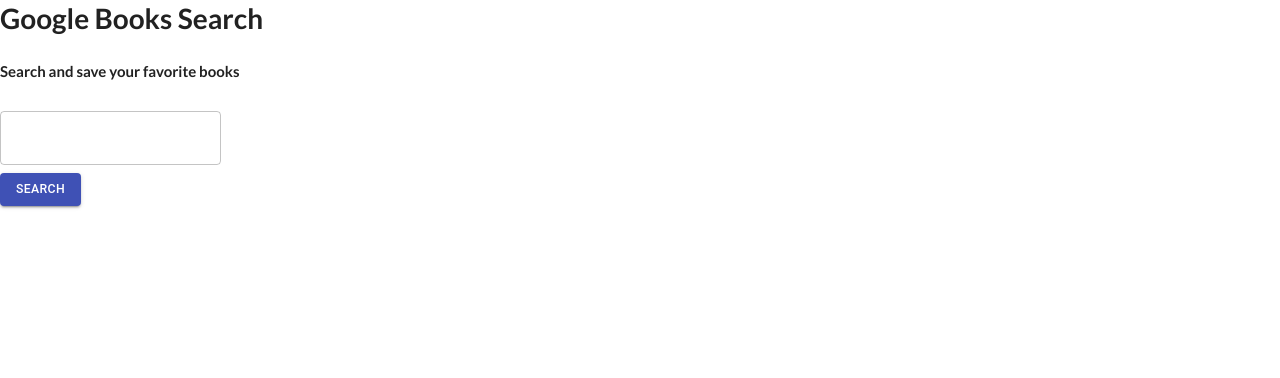
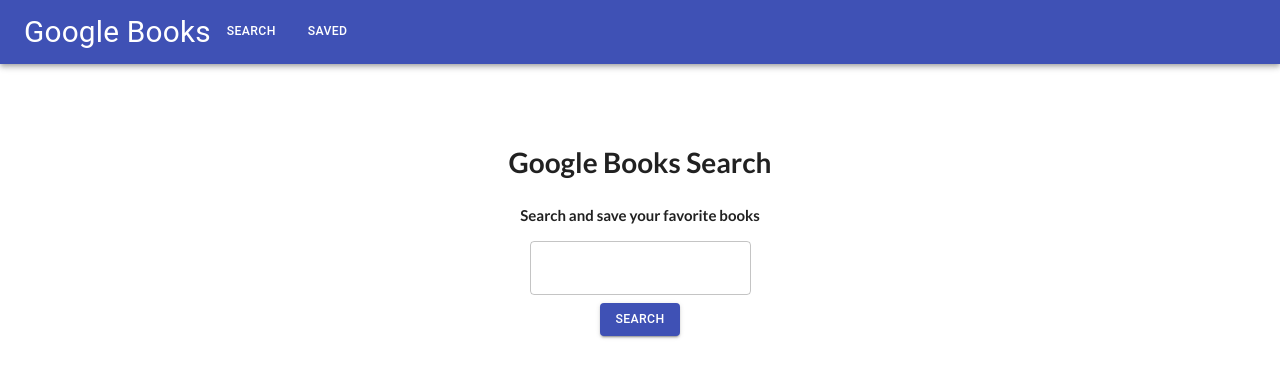
Before and after one commit to kumikonomura/google-books-search, a React (Create React App) app in the folder client/: page / in a window 1280 px wide. Shown: the top 378 px of the page. Built offline with nearby package versions, Linux system fonts and the light colour scheme.

Commit message:
created navbar and styled the searchbox

```diff
--- a/client/src/App.js
+++ b/client/src/App.js
@@ -2,6 +2,7 @@
 import { BrowserRouter as Router, Route, Link } from 'react-router-dom'
 import axios from 'axios'
 import SearchBox from './components/SearchBox'
+import NavBar from './components/NavBar'
 class App extends React.Component {
   state = {
     searchTerm: '',
@@ -18,7 +19,7 @@
       link: ''
     }
   }
-
+// This function will search for the book using the Google Books API
   handleSearchBook = searchTerm => {
     axios.get(`https://www.googleapis.com/books/v1/volumes?q=${searchTerm}&key=AIzaSyAGDbzsUMeCa0dq4ANvOuWeZACpiZkSbpY`)
     .then(response => {
@@ -38,7 +39,7 @@
 
   handleSearchButton = _ => {
     console.log('click working')
-    // this.handleSearchBook('')
+    this.handleSearchBook('')
   }
 
   // componentDidMount () {
@@ -57,8 +58,7 @@
   render () {
     return (
       <>
-      <h1>Google Books Search</h1>
-      <h4>Search and save your favorite books</h4>
+      <NavBar />
       <SearchBox
       clickHandler={this.handleSearchButton}
       />
--- /dev/null
+++ b/client/src/components/NavBar/NavBar.js
@@ -0,0 +1,23 @@
+import React from 'react'
+import AppBar from '@material-ui/core/AppBar'
+import Toolbar from '@material-ui/core/Toolbar'
+import Button from '@material-ui/core/Button'
+import Typography from '@material-ui/core/Typography'
+
+const NavBar = _ => {
+  return (
+    <div>
+      <AppBar position='static'>
+        <Toolbar>
+          <Typography variant='h4'>
+            Google Books
+          </Typography>
+          <Button variant='h6' color='inherit'>Search</Button>
+          <Button variant='h6' color='inherit'>Saved</Button>
+        </Toolbar>
+      </AppBar>
+    </div>
+  )
+}
+
+export default NavBar
--- /dev/null
+++ b/client/src/components/NavBar/index.js
@@ -0,0 +1 @@
+export { default } from './NavBar.js'
--- a/client/src/components/SearchBox/SearchBox.js
+++ b/client/src/components/SearchBox/SearchBox.js
@@ -4,21 +4,31 @@
 
 const SearchBox = props => {
   const [searchTerm, setSearchTerm] = useState('')
+
+  const handleInputChange = event => setSearchTerm(event.target.value)
+
   return (
     <>
+      <div style={{ textAlign: 'center', marginTop: '80px' }}>
+        <h1>Google Books Search</h1>
+        <h4>Search and save your favorite books</h4>
+      </div>
+      <div style={{ textAlign: 'center' }}>
         <TextField
           id='outlined-password-input'
           type='text'
           autoComplete='current-password'
           margin='normal'
           value={searchTerm}
+          onChange={handleInputChange}
           variant='outlined'
         />
-      <div>
+      </div>
+      <div style={{ textAlign: 'center' }}>
         <Button
           variant='contained'
           color='primary'
-          onClick={props.clickHandler}
+          onClick={() => props.clickHandler(searchTerm)}
           className='searchButton'>
           Search
         </Button>
```
Lines whose indentation alone changed are shown as unchanged.
